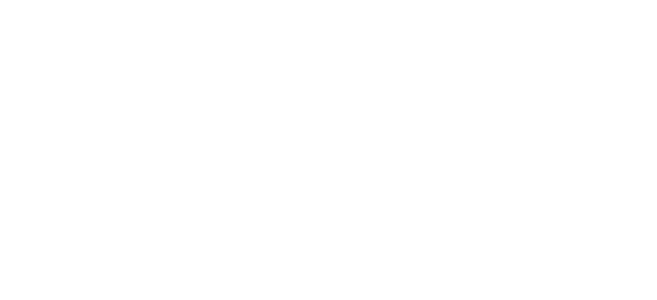
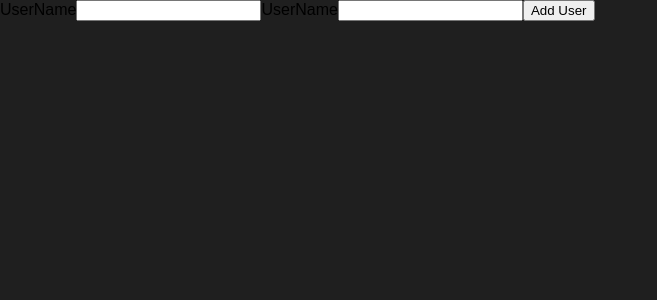
Before and after one commit to vinayuchil/react-complete-guide_4, a React (Create React App) app: page / in a window 1280 px wide. Shown: the top 300 px of the page, without its empty margins (0-657 px from the left). Built offline with nearby package versions, Linux system fonts and the light colour scheme.

Commit message:
90. Adding a "User" Component

```diff
--- a/src/App.js
+++ b/src/App.js
@@ -1,10 +1,11 @@
-import React from 'react';
+import React from "react";
 
+import AddUser from "./components/Users/AddUser";
 
 function App() {
   return (
     <div>
-
+      <AddUser />
     </div>
   );
 }
--- /dev/null
+++ b/src/components/Users/AddUser.js
@@ -0,0 +1,21 @@
+import React from "react";
+
+const AddUser = (props) => {
+  const AddUserHandler = (event) => {
+    event.preventDefault();
+  };
+
+  return (
+    <form onSubmit={AddUserHandler}>
+      <label htmlFor="username">UserName</label>
+      <input id="username" type="text"></input>
+
+      <label htmlFor="age">UserName</label>
+      <input id="age" type="number"></input>
+
+      <button type="submit">Add User</button>
+    </form>
+  );
+};
+
+export default AddUser;
--- a/src/index.css
+++ b/src/index.css
@@ -4,6 +4,7 @@
 
 html {
   font-family: sans-serif;
+  background-color: #1f1f1f;
 }
 
 body {
```
